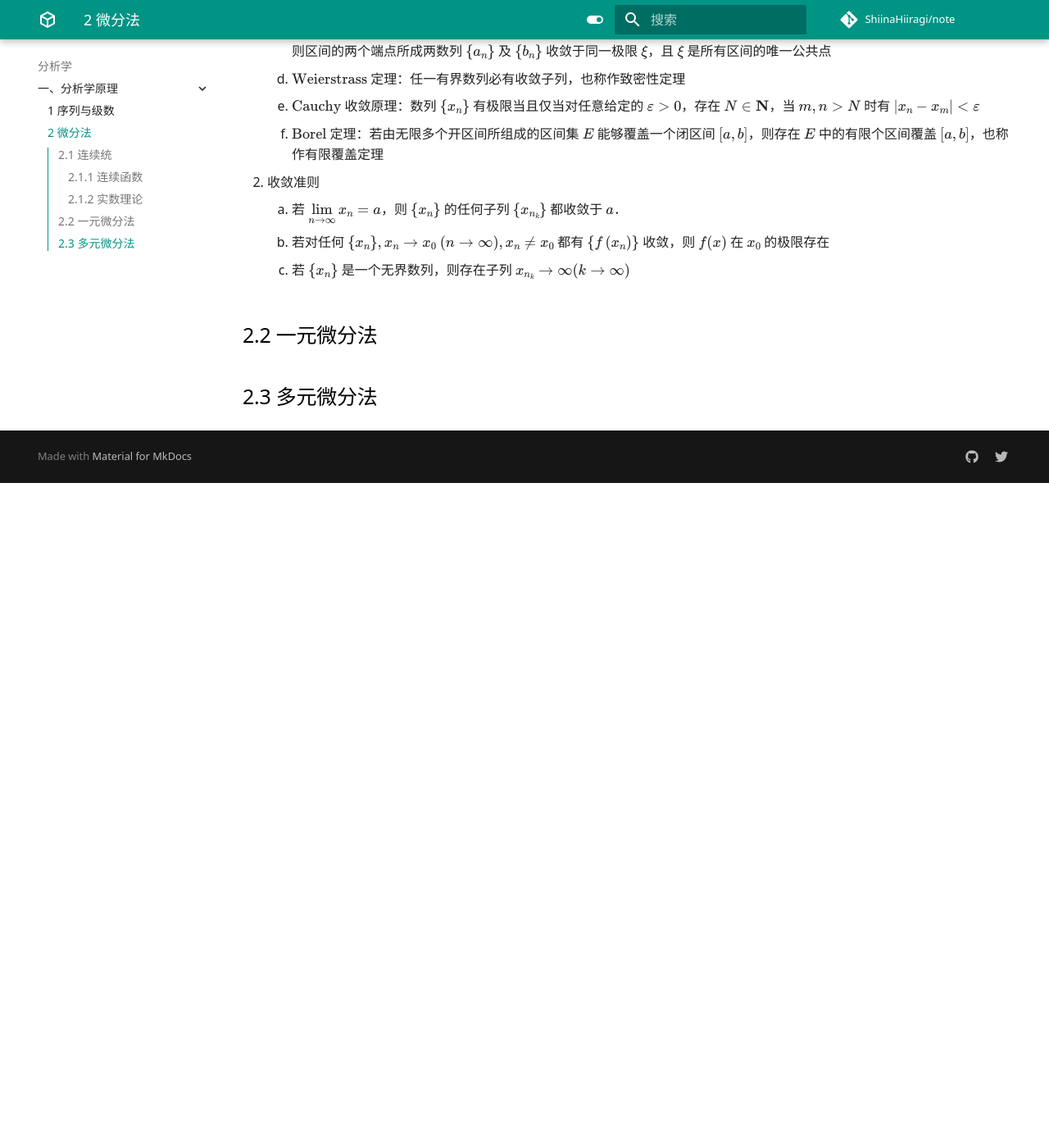
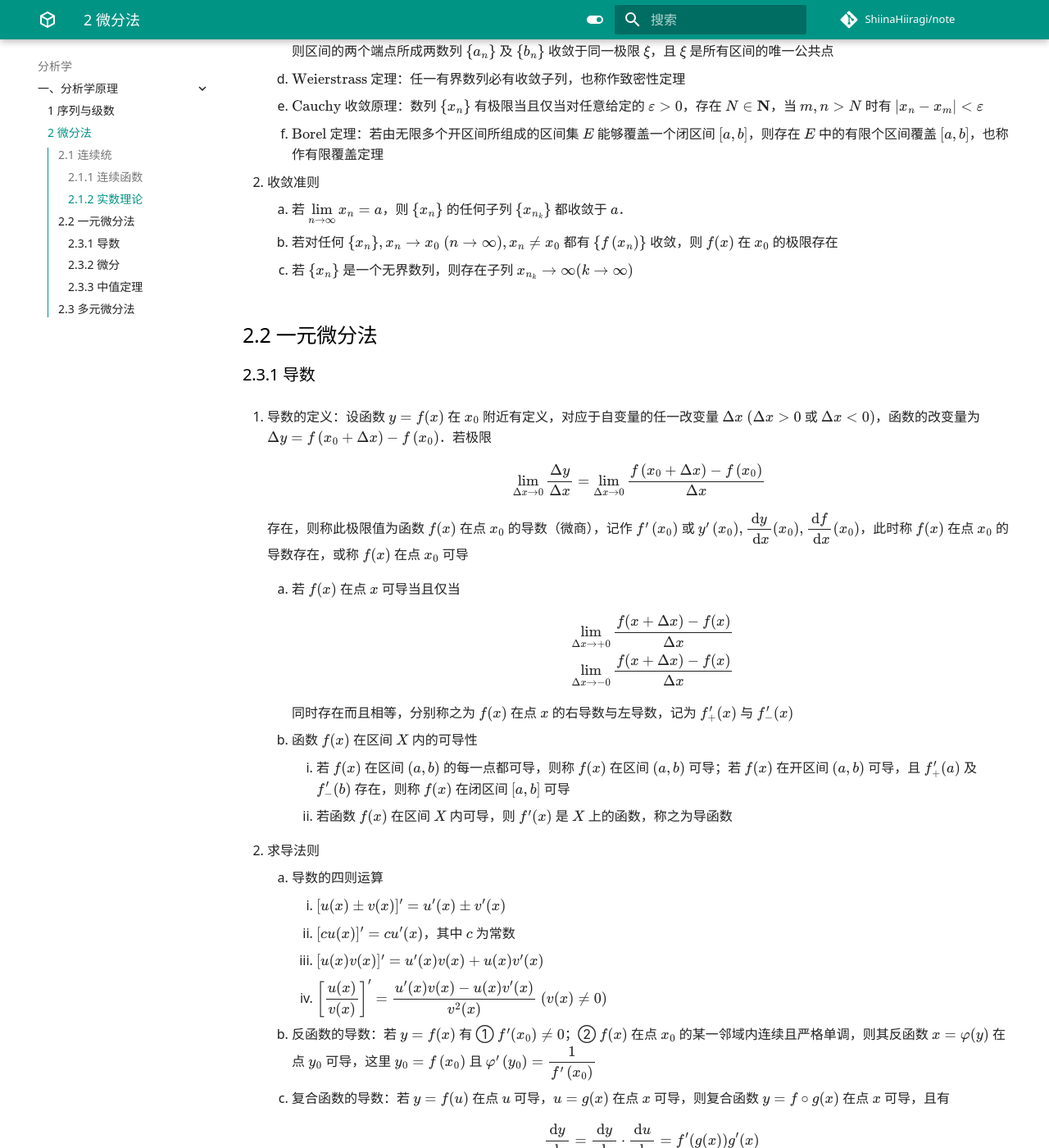
Before and after one commit to ShiinaHiiragi/note, an MkDocs documentation site: the page built from docs/anly/princ/diff.md, in a window 1280 px wide and 1400 px high, scrolled down 1505 px. Shown: the whole window at 82% size. Built offline with MkDocs 1.6.1 and Material for MkDocs 9.7.7, drawn with Linux system fonts in a browser that asks for light colours; comment, search, counter and statistics services are not loaded; before the commit the page ends 2094 px from its top, so only the background shows below that; some of the changed text lies outside the part shown.

Commit message:
add derivative

```diff
--- a/docs/anly/princ/diff.md
+++ b/docs/anly/princ/diff.md
@@ -47,5 +47,53 @@
     3. 若 $\left\{x_{n}\right\}$ 是一个无界数列，则存在子列 $x_{n_{k}} \rightarrow \infty(k \rightarrow \infty)$
 
 ## 2.2 一元微分法
+### 2.3.1 导数
+1. 导数的定义：设函数 $y=f(x)$ 在 $x_{0}$ 附近有定义，对应于自变量的任一改变量 $\Delta x \ (\Delta x>0$ 或 $\Delta x<0)$，函数的改变量为 $\Delta y=f\left(x_{0}+\Delta x\right)-f\left(x_{0}\right)$．若极限
+
+    $$
+    \lim _{\Delta x \rightarrow 0} \dfrac{\Delta y}{\Delta x}=\lim _{\Delta x \rightarrow 0} \dfrac{f\left(x_{0}+\Delta x\right)-f\left(x_{0}\right)}{\Delta x}
+    $$
+
+    存在，则称此极限值为函数 $f(x)$ 在点 $x_{0}$ 的导数（微商），记作 $f^{\prime}\left(x_{0}\right)$ 或 $y^{\prime}\left(x_{0}\right), \dfrac{\mathrm{d} y}{\mathrm{~d} x}\left(x_{0}\right), \dfrac{\mathrm{d} f}{\mathrm{~d} x}\left(x_{0}\right)$，此时称 $f(x)$ 在点 $x_{0}$ 的导数存在，或称 $f(x)$ 在点 $x_{0}$ 可导
+
+    1. 若 $f(x)$ 在点 $x$ 可导当且仅当
+
+        $$
+        \begin{aligned}
+        &\lim _{\Delta x \rightarrow+0} \dfrac{f(x+\Delta x)-f(x)}{\Delta x} \\
+        &\lim _{\Delta x \rightarrow-0} \dfrac{f(x+\Delta x)-f(x)}{\Delta x}
+        \end{aligned}
+        $$
+
+        同时存在而且相等，分别称之为 $f(x)$ 在点 $x$ 的右导数与左导数，记为 $f_{+}^{\prime}(x)$ 与 $f_{-}^{\prime}(x)$
+
+    2. 函数 $f(x)$ 在区间 $X$ 内的可导性
+        1. 若 $f(x)$ 在区间 $(a, b)$ 的每一点都可导，则称 $f(x)$ 在区间 $(a, b)$ 可导；若 $f(x)$ 在开区间 $(a, b)$ 可导，且 $f_{+}^{\prime}(a)$ 及 $f_{-}^{\prime}(b)$ 存在，则称 $f(x)$ 在闭区间 $[a, b]$ 可导
+        2. 若函数 $f(x)$ 在区间 $X$ 内可导，则 $f^{\prime}(x)$ 是 $X$ 上的函数，称之为导函数
+
+2. 求导法则
+    1. 导数的四则运算
+        1. $[u(x) \pm v(x)]^{\prime}=u^{\prime}(x) \pm v^{\prime}(x)$
+        2. $[c u(x)]^{\prime}=c u^{\prime}(x)$，其中 $c$ 为常数
+        3. $[u(x) v(x)]^{\prime}=u^{\prime}(x) v(x)+u(x) v^{\prime}(x)$
+        4. $\left[\dfrac{u(x)}{v(x)}\right]^{\prime}=\dfrac{u^{\prime}(x) v(x)-u(x) v^{\prime}(x)}{v^{2}(x)} \ (v(x) \neq 0)$
+    2. 反函数的导数：若 $y=f(x)$ 有 ① $f'(x_0) \neq 0$；② $f(x)$ 在点 $x_{0}$ 的某一邻域内连续且严格单调，则其反函数 $x=\varphi(y)$ 在点 $y_{0}$ 可导，这里 $y_{0}=f\left(x_{0}\right)$ 且 $\varphi^{\prime}\left(y_{0}\right)=\dfrac{1}{f^{\prime}\left(x_{0}\right)}$
+    3. 复合函数的导数：若 $y=f(u)$ 在点 $u$ 可导，$u=g(x)$ 在点 $x$ 可导，则复合函数 $y=f \circ g(x)$ 在点 $x$ 可导，且有
+
+        $$
+        \dfrac{\mathrm{d} y}{\mathrm{~d} x}=\dfrac{\mathrm{d} y}{\mathrm{~d} u} \cdot \dfrac{\mathrm{d} u}{\mathrm{~d} x}=f^{\prime}(g(x)) g^{\prime}(x)
+        $$
+
+3. 初等函数的导数
+    1. $(c)^{\prime}=0$（$c$ 为常数）
+    2. $\left(x^{\alpha}\right)^{\prime}=\alpha x^{\alpha-1}$
+    3. $\left(a^{x}\right)^{\prime}=a^{x} \ln a,\left(\mathrm{e}^{x}\right)^{\prime}=\mathrm{e}^{x}, \left(\log _{a} x\right)^{\prime}=\dfrac{1}{x \ln a},(\ln x)^{\prime}=\dfrac{1}{x}$
+    4. $(\sin x)^{\prime}=\cos x, (\cos x)^{\prime}=-\sin x, (\tan x)^{\prime}=\sec ^{2} x, (\cot x)^{\prime}=-\csc ^{2} x$
+    5. $(\arcsin x)^{\prime}=\dfrac{1}{\sqrt{1-x^{2}}}, (\arccos x)^{\prime}=-\dfrac{1}{\sqrt{1-x^{2}}}, (\arctan x)^{\prime}=\dfrac{1}{1+x^{2}}, (\operatorname{arccot} x)^{\prime}=-\dfrac{1}{1+x^{2}}$
+    6. $(\operatorname{sinh} x)^{\prime}=\operatorname{cosh} x, (\operatorname{cosh} x)^{\prime}=\operatorname{sinh} x ,(\operatorname{tanh} x)^{\prime}=\dfrac{1}{\operatorname{cosh}^{2} x} ,(\operatorname{coth} x)^{\prime}=-\dfrac{1}{\operatorname{sinh}^{2} x}$
+
+### 2.3.2 微分
+
+### 2.3.3 中值定理
 
 ## 2.3 多元微分法
```
Also changed, not shown: docs/index.md (+1 -1 lines), docs/intro/toc.md (+0 -1 lines).
